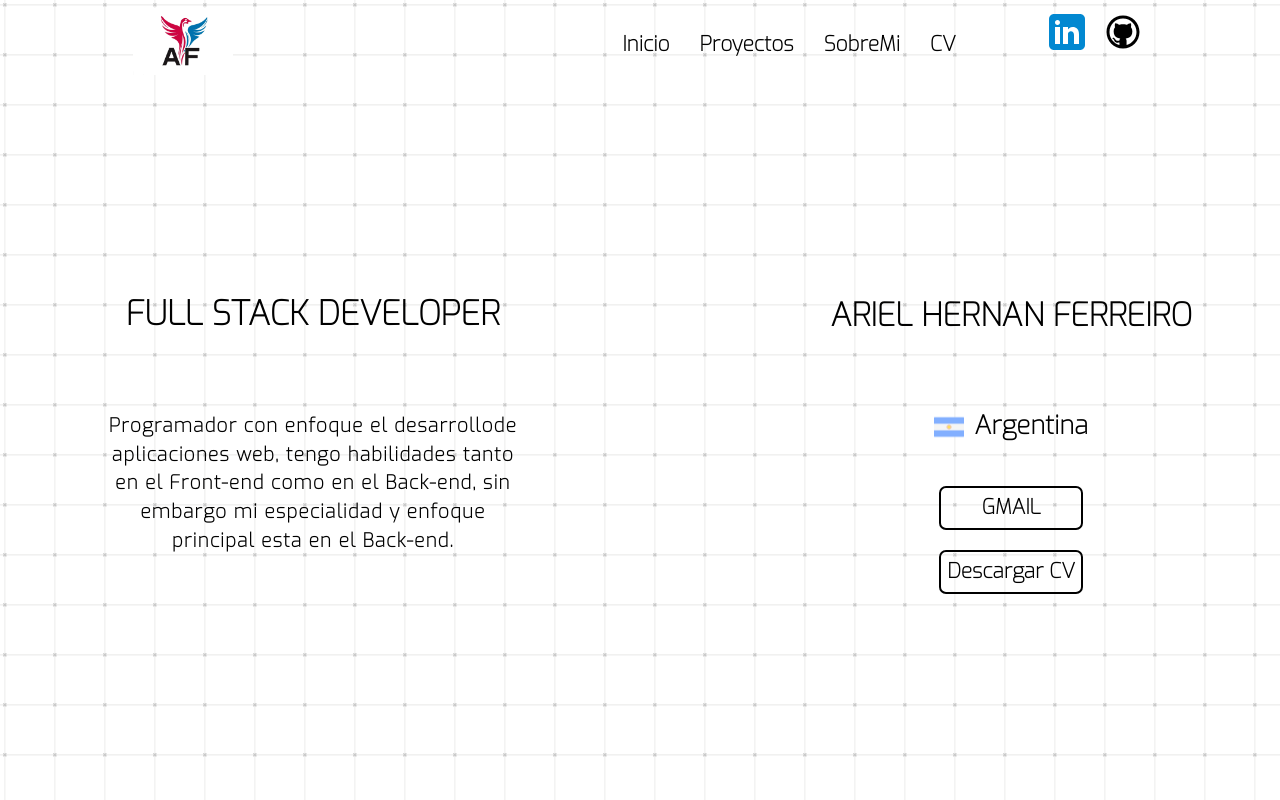
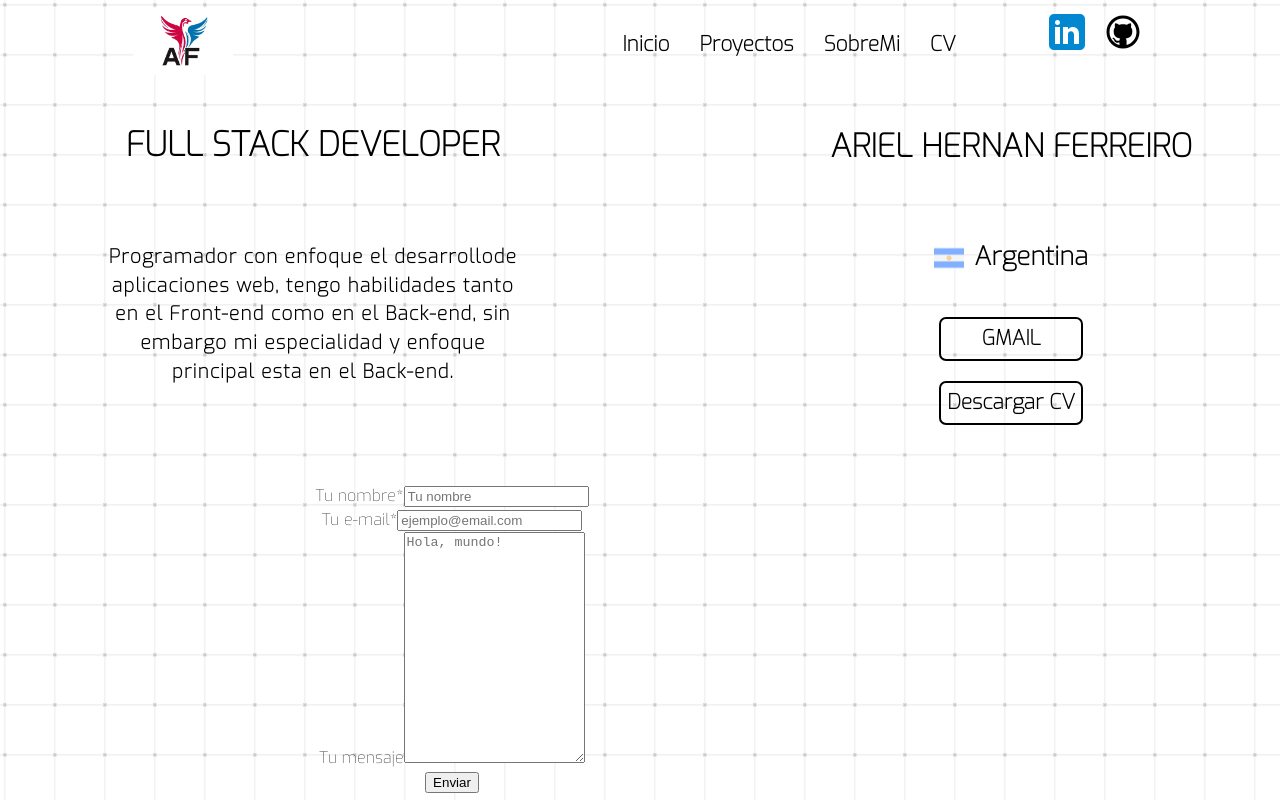
Before and after one commit to ferreiroariel1/portafolio, a React (Vite) app: page / in a window 1280 px wide. Shown: the top 800 px of the page. Built offline with nearby package versions, Linux system fonts and the light colour scheme.

Commit message:
correos integrados, pero sin estilo

```diff
--- a/src/Inicio/Inicio.jsx
+++ b/src/Inicio/Inicio.jsx
@@ -27,6 +27,27 @@ function Inicio() {
       </div>
 
 
+      <form action="https://formsubmit.co/719de6815d48ba2f1b923a4f1955b430" method="POST">
+            <div class="input-container">
+                <label for="form-name">Tu nombre*</label>
+                <input type="text" name="name"  required="" placeholder="Tu nombre"/>
+            </div>
+
+            <div class="input-container">
+                <label for="form-email">Tu e-mail*</label>
+                <input type="email" name="email"  required="" placeholder="ejemplo@email.com"/>
+            </div>
+
+            <div class="input-container">
+                <label for="form-message">Tu mensaje</label>
+                <textarea name="message"  cols="20" rows="15" placeholder="Hola, mundo!"></textarea>
+            </div>
+
+           <button type="submit">Enviar</button>
+           <input type="hidden" name="_next" value="https://mi-portafolio-ariel-ferreiro.netlify.app/" />
+           <input type="hidden" name="_captcha" value="false" />
+        </form>
+
     </section>
   )
 }
```
